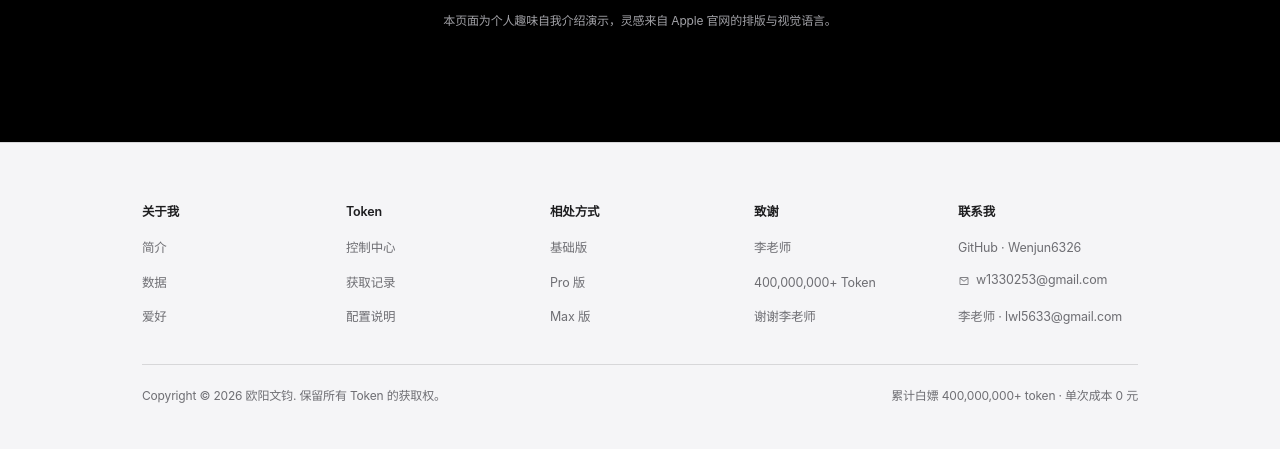
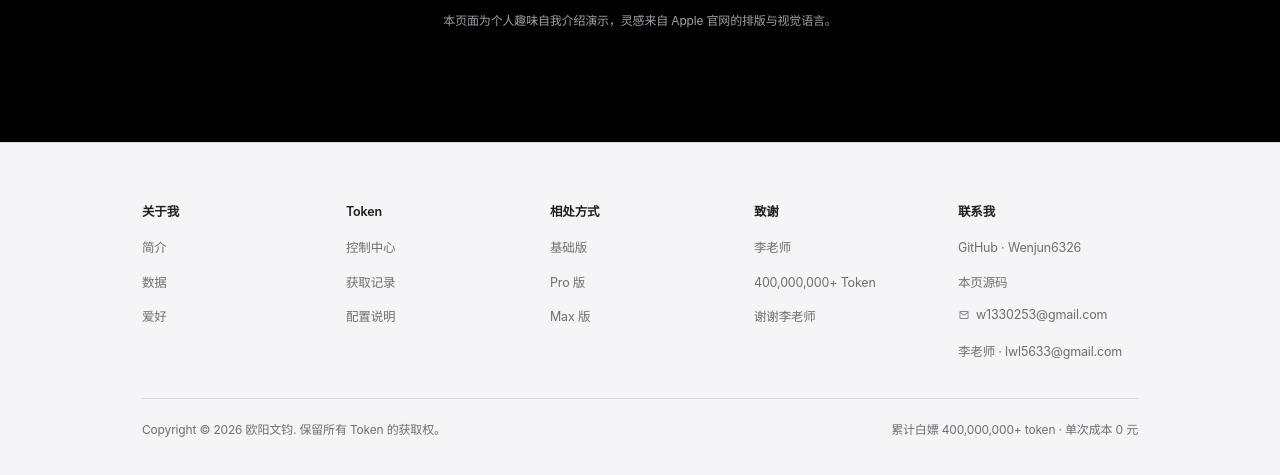
Before and after one commit to Wenjun6326/wenjun6326.github.io, a plain HTML site: page index.html in a window 1280 px wide. Shown: the part 5332-5807 px from the top of the page. Before the commit the page ends 5781 px from the top, so only its background shows below. Drawn offline with Linux system fonts and the light colour scheme.

Commit message:
docs: 页脚补充本页源码链接

```diff
--- a/index.html
+++ b/index.html
@@ -757,6 +757,7 @@
         <h4>联系我</h4>
         <ul>
           <li><a href="https://github.com/Wenjun6326" target="_blank" rel="noopener noreferrer">GitHub · Wenjun6326</a></li>
+          <li><a href="https://github.com/Wenjun6326/wenjun6326.github.io" target="_blank" rel="noopener noreferrer">本页源码</a></li>
           <li><a class="mail-inline" href="mailto:w1330253@gmail.com">
             <svg class="mi" viewBox="0 0 24 24" aria-hidden="true"><path d="M3 6.5A2.5 2.5 0 0 1 5.5 4h13A2.5 2.5 0 0 1 21 6.5v11a2.5 2.5 0 0 1-2.5 2.5h-13A2.5 2.5 0 0 1 3 17.5v-11Zm2.2-.3 6.8 5.1 6.8-5.1H5.2Zm13.8 1.9-6.2 4.65a1.5 1.5 0 0 1-1.8 0L4.8 8.1v9.4c0 .4.3.7.7.7h13c.4 0 .7-.3.7-.7V8.1Z"/></svg>
             w1330253@gmail.com</a></li>
```
